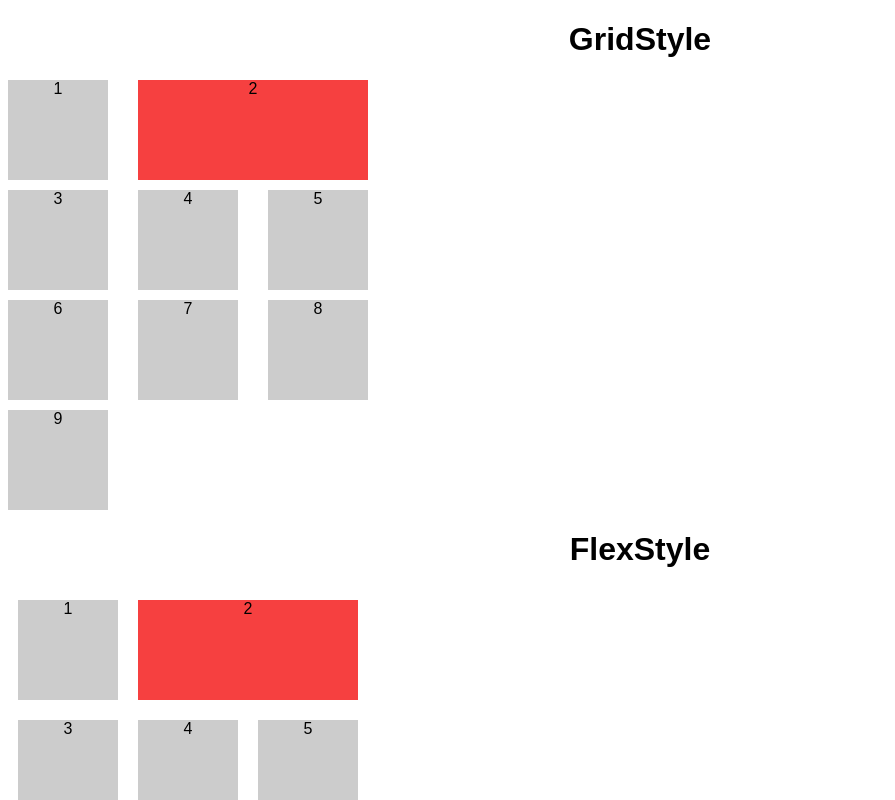
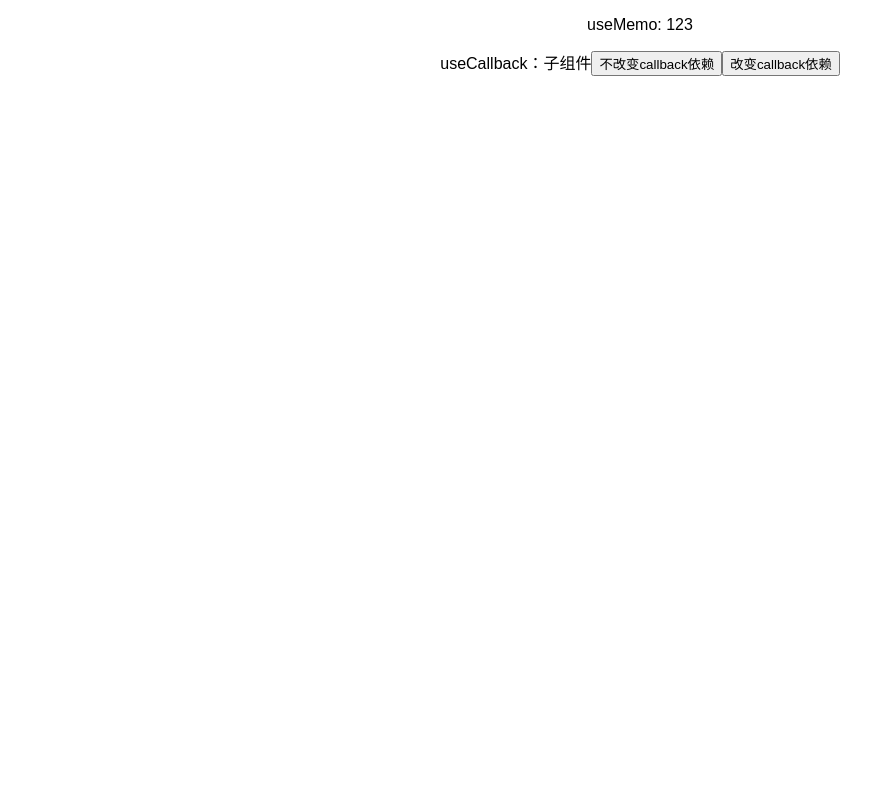
Before and after one commit to liquidGo/Abstract_Key_Processes, a React (Create React App) app: page / in a window 1280 px wide. Shown: the top 800 px of the page, without its empty margins (0-895 px from the left). Built offline with nearby package versions, Linux system fonts and the light colour scheme.

Commit message:
feat: Update useCallback Methods

```diff
--- a/src/App.tsx
+++ b/src/App.tsx
@@ -12,6 +12,7 @@ import Other_Demo_Animation from "./other/animation/animation";
 import Other_Demo_Blob from "./other/whatIsBinaryObject/01_Blob";
 import Other_Demo_DiffSetState from "./other/diffrence_between_setState_and_forceUpdate";
 import Other_Demo_Style_Layout from './other/Grid_Flex_Style_Layout'
+import Other_useMemo_useCallback from "./other/useMemo&useCallback";
 import './server_nest_tips/decorator'; //装饰器语法
 
 
@@ -27,7 +28,8 @@ export default function App() {
       {/* <Other_Demo_Animation /> */}
       {/* <Other_Demo_DiffSetState /> */}
       {/* <Other_Demo_Blob/> */}
-      <Other_Demo_Style_Layout />
+      {/* <Other_Demo_Style_Layout /> */}
+      <Other_useMemo_useCallback />
 
       {/* <Components_Demo_Form /> */}
     </div>
--- /dev/null
+++ b/src/other/useMemo&useCallback/index.tsx
@@ -0,0 +1,45 @@
+import React, { useMemo, useCallback, useState, useEffect } from 'react';
+
+const Other_useMemo_useCallback = () => {
+  const [count, setCount] = useState(0);
+  const [random, setRandom] = useState(1);
+  const memoizedValue = useMemo(() => {
+    return 123;
+  }, []);
+
+  const memoizedCallback = useCallback(() => {
+    console.log('memoizedCallback');
+  }, [count]);
+
+  const handleClick = () => {
+    setRandom(Math.random());
+    console.log("%c Line:17 🍪 父组件改变了状态！", "color:#fca650");
+  }
+
+  const handleClick2 = () => {
+    setCount(count + 1);
+    console.log("%c Line:17 🍪 父组件改变了状态！", "color:#fca650");
+  }
+
+  return <div>
+    <p>useMemo: {memoizedValue}</p>
+    <p>useCallback：
+      <MemoChild
+        memoizedCallback={memoizedCallback}
+      />
+      <button onClick={handleClick}>不改变callback依赖</button>
+      <button onClick={handleClick2}>改变callback依赖</button>
+    </p>
+  </div>
+
+};
+
+const Other_useMemo_useCallback_Child = ({
+  memoizedCallback,
+}) => {
+  console.log('子组件重新渲染了');
+  return <span onClick={memoizedCallback}>子组件</span>
+}
+const MemoChild = React.memo(Other_useMemo_useCallback_Child)
+
+export default Other_useMemo_useCallback;
```
